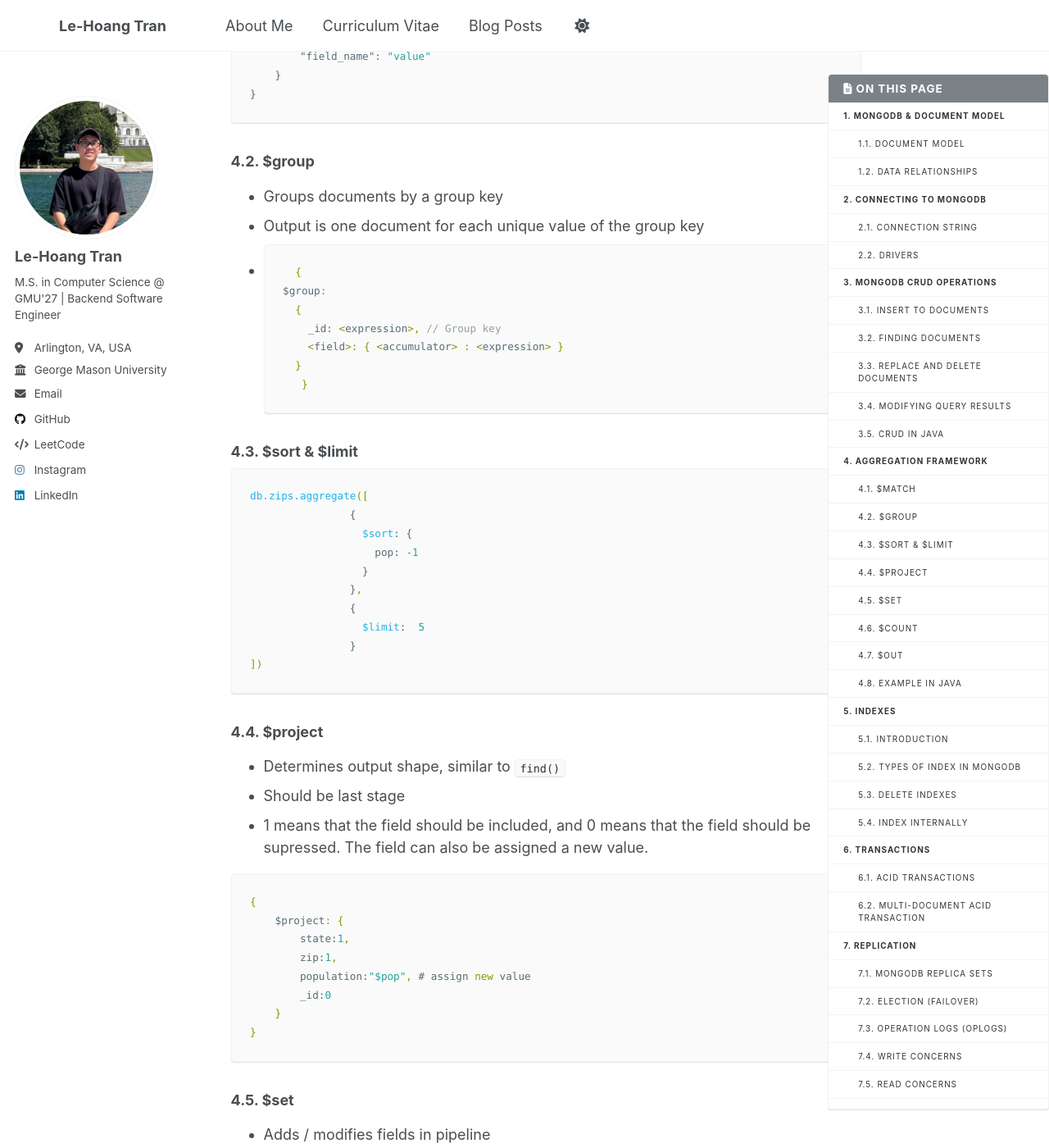
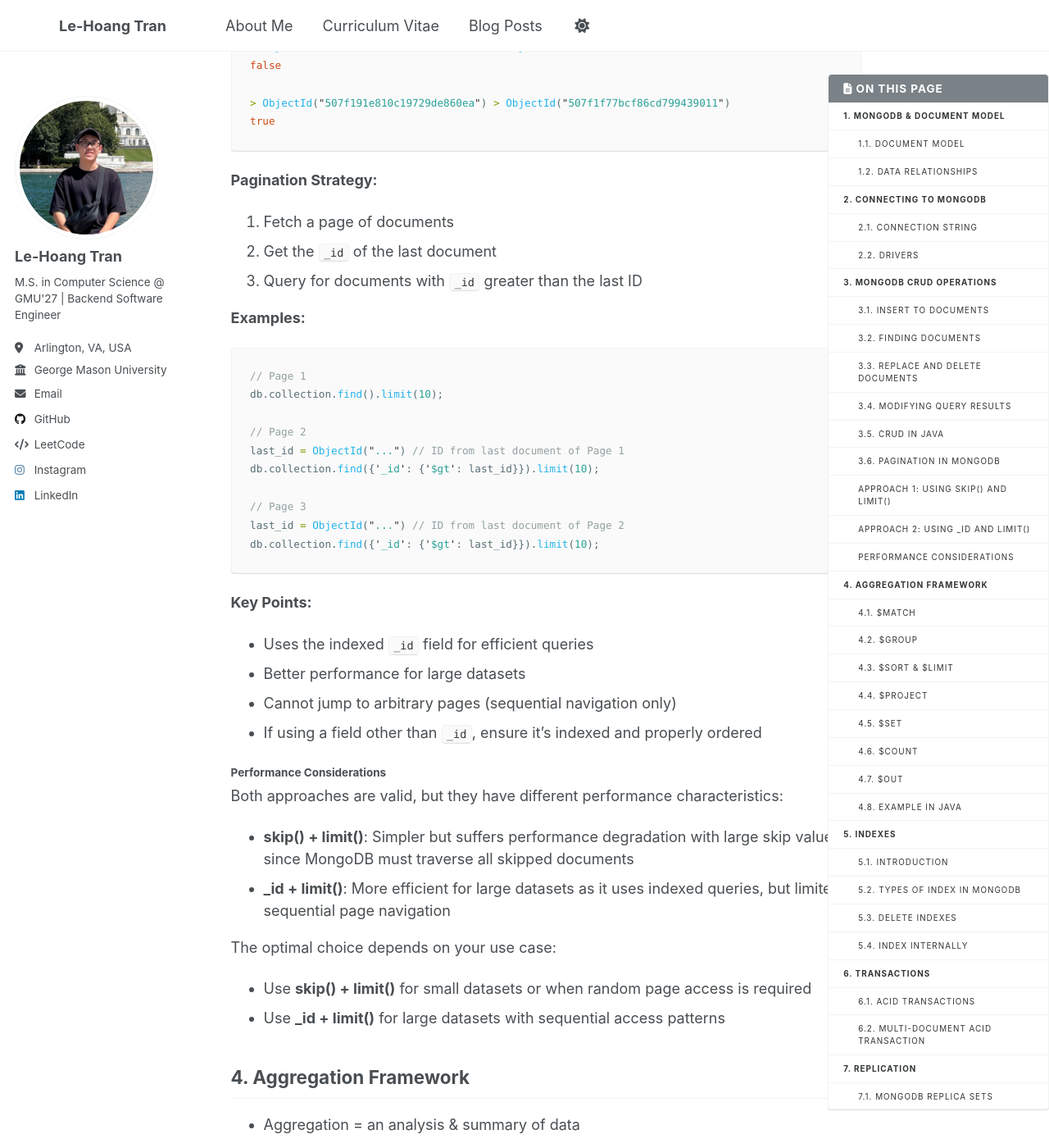
Before and after one commit to lehoangtran289/lehoangtran289.github.io, a Jekyll site: the page built from _posts/2024-12-23-mongo101.md, in a window 1280 px wide and 1400 px high, scrolled down 14624 px. Shown: the whole window at 82% size. Built offline with Jekyll 4.4.1, drawn with Linux system fonts in a browser that asks for light colours; a script that is not in the unit is left out; comment, search, counter and statistics services are not loaded; some of the changed text lies outside the part shown.

Commit message:
Update MongoDB 101 post for clarity and consistency

````diff
--- a/_posts/2024-12-23-mongo101.md
+++ b/_posts/2024-12-23-mongo101.md
@@ -529,6 +529,115 @@ try {
     clientSession.close();
 }
 ```
+
+### 3.6. Pagination in MongoDB
+
+Pagination is one of the most common use cases in MongoDB as a document-based data store. You paginate whenever you want to process results in chunks, such as:
+
+- Batch processing
+- Showing large result sets on user interfaces
+- Streaming data processing
+
+Pagination at the database level is more efficient than client or server-side pagination since databases are optimized for such operations.
+
+**Sample Document:**
+
+```json
+{
+    "_id": ObjectId("507f1f77bcf86cd799439011"),
+    "name": "John Doe",
+    "field": "value"
+}
+```
+
+#### Approach 1: Using skip() and limit()
+
+The MongoDB cursor provides two methods for pagination:
+
+- `skip(n)`: Skips the first n documents
+- `limit(n)`: Caps the number of documents returned
+
+**Examples:**
+
+```javascript
+// Page 1
+db.collection.find().limit(5);
+
+// Page 2
+db.collection.find().skip(5).limit(5);
+
+// Page 3
+db.collection.find().skip(10).limit(5);
+```
+
+The `find()` method returns a cursor pointing to all documents in the collection. For each page, you skip a certain number of documents and limit the results.
+
+**Key Points:**
+
+- Simple to implement and understand
+- Works well for small to medium datasets
+- Performance degrades with large skip values as MongoDB must traverse skipped documents
+
+#### Approach 2: Using _id and limit()
+
+This approach leverages the default index on `_id` and the natural ordering property of ObjectId.
+
+**ObjectId Structure (12 bytes):**
+
+- 4-byte timestamp (seconds since Unix epoch)
+- 3-byte machine identifier
+- 2-byte process id
+- 3-byte counter (starting with random value)
+
+**Natural Ordering:** ObjectIds can be compared using standard comparison operators:
+
+```javascript
+> ObjectId("507f1f77bcf86cd799439011") > ObjectId("507f191e810c19729de860ea")
+false
+
+> ObjectId("507f191e810c19729de860ea") > ObjectId("507f1f77bcf86cd799439011")
+true
+```
+
+**Pagination Strategy:**
+
+1. Fetch a page of documents
+2. Get the `_id` of the last document
+3. Query for documents with `_id` greater than the last ID
+
+**Examples:**
+
+```javascript
+// Page 1
+db.collection.find().limit(10);
+
+// Page 2
+last_id = ObjectId("...") // ID from last document of Page 1
+db.collection.find({'_id': {'$gt': last_id}}).limit(10);
+
+// Page 3
+last_id = ObjectId("...") // ID from last document of Page 2
+db.collection.find({'_id': {'$gt': last_id}}).limit(10);
+```
+
+**Key Points:**
+
+- Uses the indexed `_id` field for efficient queries
+- Better performance for large datasets
+- Cannot jump to arbitrary pages (sequential navigation only)
+- If using a field other than `_id`, ensure it's indexed and properly ordered
+
+#### Performance Considerations
+
+Both approaches are valid, but they have different performance characteristics:
+
+- **skip() + limit()**: Simpler but suffers performance degradation with large skip values since MongoDB must traverse all skipped documents
+- **_id + limit()**: More efficient for large datasets as it uses indexed queries, but limited to sequential page navigation
+
+The optimal choice depends on your use case:
+
+- Use **skip() + limit()** for small datasets or when random page access is required
+- Use **_id + limit()** for large datasets with sequential access patterns
 
 ## 4. Aggregation Framework
 
````
